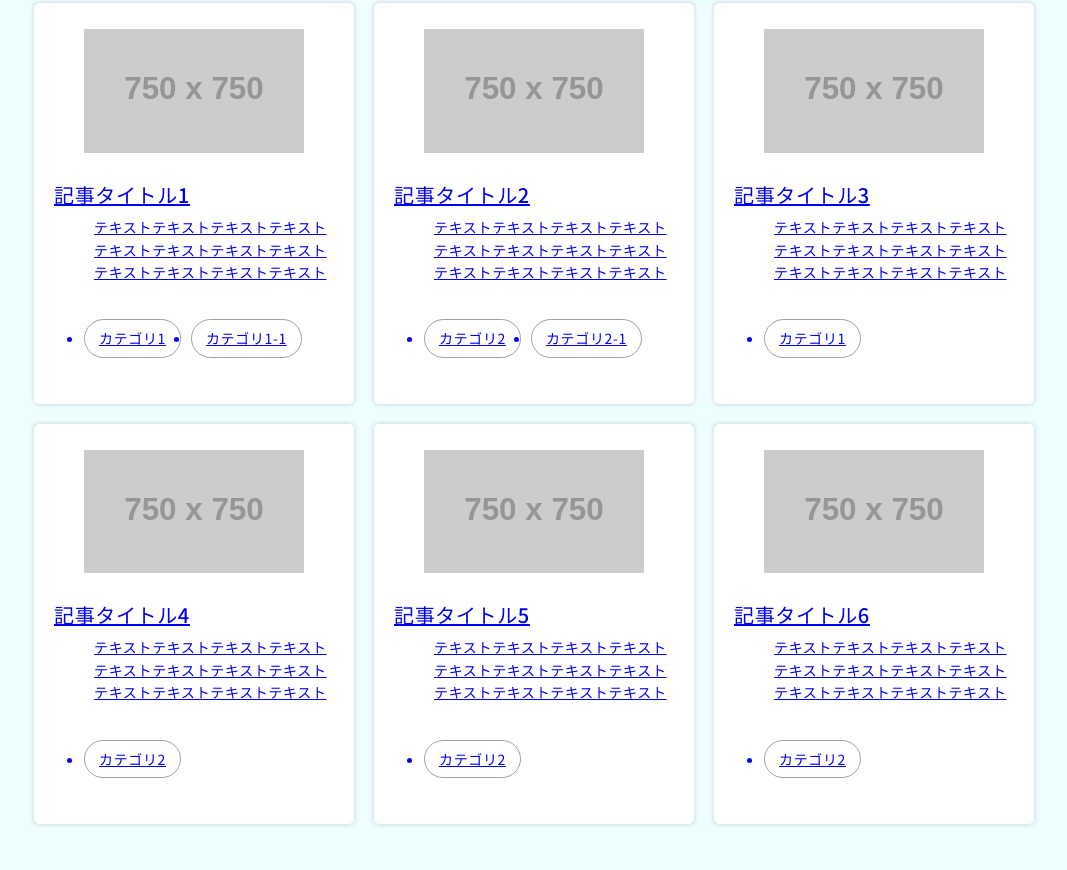
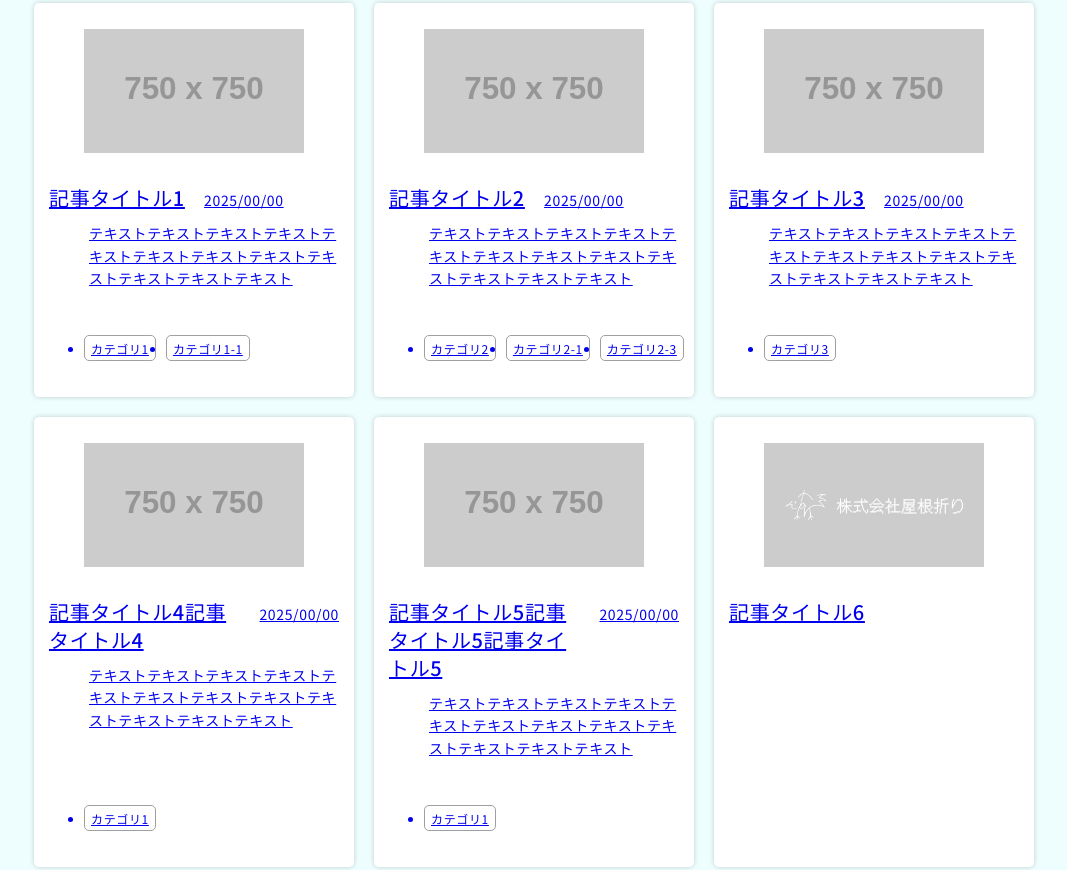
Before and after one commit to ryusukehagino/yaneori, an Astro site: page /components in a window 1280 px wide. Shown: the part 4110-4980 px from the top of the page, without its empty margins (106-1173 px from the left). Built offline with nearby package versions, Linux system fonts and the light colour scheme; Astro itself is replaced by a stand-in of ours; placeholder pictures from the web are drawn by us; a web font is replaced by a local one.

Commit message:
記事リストスタイル調整

```diff
--- a/src/components/ArticleList.astro
+++ b/src/components/ArticleList.astro
@@ -7,8 +7,8 @@ interface Post {
     img: string;
     title: string;
     text: string;
-    category: string;
-    tags: string[];
+    date: string;
+    categories: string[];
 }
 
 interface Props {
@@ -20,19 +20,27 @@ const { posts = [], addClass = '' } = Astro.props;
 ---
 <div class:list={['articleList', addClass]}>
     {posts.map((post) => (
-        <a href={post.href} class="article" data-category={post.category}>
+        <a href={post.href} class="article" data-category={post.categories ? post.categories[0] : ''}>
             <figure class="article_img">
-                <img src={post.img} alt={post.title} width="" height="" />
+                <img src={post.img ? post.img : '/img/common/noimage.webp'} alt={post.title} width="" height="" />
             </figure>
             <dl class="article_textArea">
-                <dt>{post.title}</dt>
-                <dd>{post.text}</dd>
+                <dt class="article_head">
+                    <div class="article_title">{post.title}</div>
+                    <div class="article_date">{post.date}</div>
+                </dt>
+                <dd class="article_body">{post.text}</dd>
             </dl>
             <ul class="article_categories">
-                <li>{post.category}</li>
-                {post.tags.map((tag) => (
-                    <li>{tag}</li>
-                ))}
+                {() => {
+                    if (post.categories) {
+                        return (
+                            post.categories.map((category) => (
+                                <li>{category}</li>
+                            ))
+                        )
+                    }
+                }}
             </ul>
         </a>
     ))}
@@ -49,7 +57,7 @@ const { posts = [], addClass = '' } = Astro.props;
 .article {
     display: flex;
     flex-direction: column;
-    padding: 10px 10px 30px;
+    padding: 10px 10px 20px;
     overflow: hidden;
     border-radius: 5px;
     box-shadow: 0 0 5px rgba(#000, 0.2);
@@ -76,30 +84,41 @@ const { posts = [], addClass = '' } = Astro.props;
 
     &_textArea {
         flex: 1;
-        margin-top: 10px;
-        padding-inline: 10px;
+        margin-top: 15px;
+        padding-inline: 5px;
+    }
 
-        dt {
+    &_head {
+        display: flex;
+        align-items: baseline;
+        gap: 1.2em;
+    }
+
+    &_title {
         font-size: min(g.get_vw(18), 2rem);
         font-weight: 500;
+        line-height: 1.4;
     }
 
-        dd {
-            margin-top: 5px;
+    &_date {
         font-size: 1.4rem;
     }
+
+    &_body {
+        margin-top: 10px;
+        font-size: 1.4rem;
     }
 
     &_categories {
         display: flex;
         flex-wrap: wrap;
         gap: 10px;
-        margin-top: 20px;
+        margin-top: 30px;
 
         li {
-            font-size: 1.4rem;
-            padding: 0.5em 1em;
-            border-radius: 100vmax;
+            font-size: 1.2rem;
+            padding: 0.2em 0.5em;
+            border-radius: 5px;
             border: 1px solid g.$color_border;
         }
     }
--- a/src/pages/components.astro
+++ b/src/pages/components.astro
@@ -207,49 +207,46 @@ const meta = {
 					href: "#",
 					img: "https://placehold.jp/750x750.png",
 					title: "記事タイトル1",
+					date: "2025/00/00",
 					text: "テキストテキストテキストテキストテキストテキストテキストテキストテキストテキストテキストテキスト",
-					category: "カテゴリ1",
-					tags: ["カテゴリ1-1"],
+					categories: ["カテゴリ1", "カテゴリ1-1"],
 				},
 				{
 					href: "#",
 					img: "https://placehold.jp/750x750.png",
 					title: "記事タイトル2",
+					date: "2025/00/00",
 					text: "テキストテキストテキストテキストテキストテキストテキストテキストテキストテキストテキストテキスト",
-					category: "カテゴリ2",
-					tags: ["カテゴリ2-1"],
+					categories: ["カテゴリ2", "カテゴリ2-1", "カテゴリ2-3"],
 				},
 				{
 					href: "#",
 					img: "https://placehold.jp/750x750.png",
 					title: "記事タイトル3",
+					date: "2025/00/00",
 					text: "テキストテキストテキストテキストテキストテキストテキストテキストテキストテキストテキストテキスト",
-					category: "カテゴリ1",
-					tags: [],
+					categories: ["カテゴリ3"],
 				},
 				{
 					href: "#",
 					img: "https://placehold.jp/750x750.png",
-					title: "記事タイトル4",
+					title: "記事タイトル4記事タイトル4",
+					date: "2025/00/00",
 					text: "テキストテキストテキストテキストテキストテキストテキストテキストテキストテキストテキストテキスト",
-					category: "カテゴリ2",
-					tags: [],
+					categories: ["カテゴリ1"],
 				},
 				{
 					href: "#",
 					img: "https://placehold.jp/750x750.png",
-					title: "記事タイトル5",
+					title: "記事タイトル5記事タイトル5記事タイトル5",
+					date: "2025/00/00",
 					text: "テキストテキストテキストテキストテキストテキストテキストテキストテキストテキストテキストテキスト",
-					category: "カテゴリ2",
-					tags: [],
+					categories: ["カテゴリ1"],
+
 				},
 				{
 					href: "#",
-					img: "https://placehold.jp/750x750.png",
 					title: "記事タイトル6",
-					text: "テキストテキストテキストテキストテキストテキストテキストテキストテキストテキストテキストテキスト",
-					category: "カテゴリ2",
-					tags: [],
 				},
 			]}
 		/>
--- a/src/styles/global/_config.scss
+++ b/src/styles/global/_config.scss
@@ -28,6 +28,7 @@ $color_link: #6B95FF;
 $color_accent: #C80F20;
 $color_bg: #eefeff;
 $color_border: #A0A0A0;
+$color_border_light: #ccc;
 $color_mv_grad: linear-gradient(to bottom, $color_key 66%, $color_bg 100%);
 
 // svgカラー
```
Also changed, not shown: public/img/common/noimage.webp (added). Lines whose indentation alone changed are shown as unchanged.
